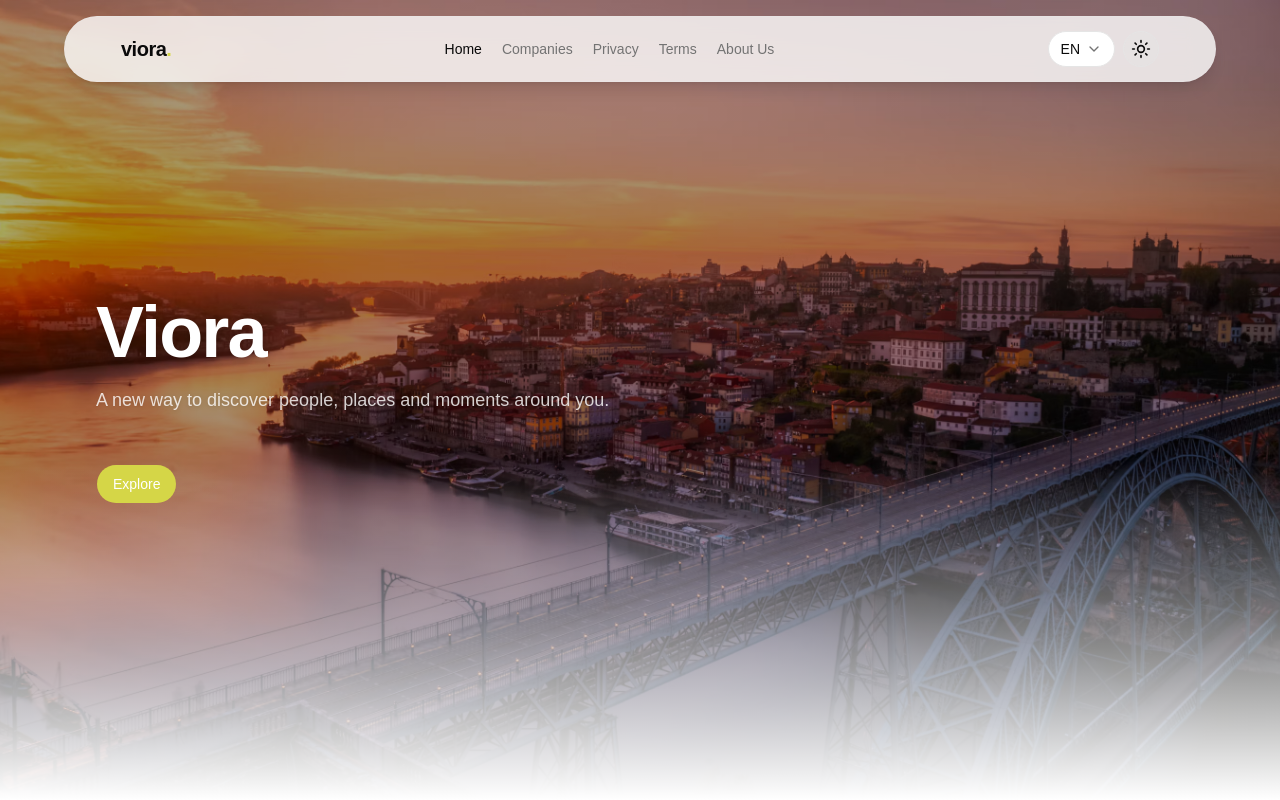
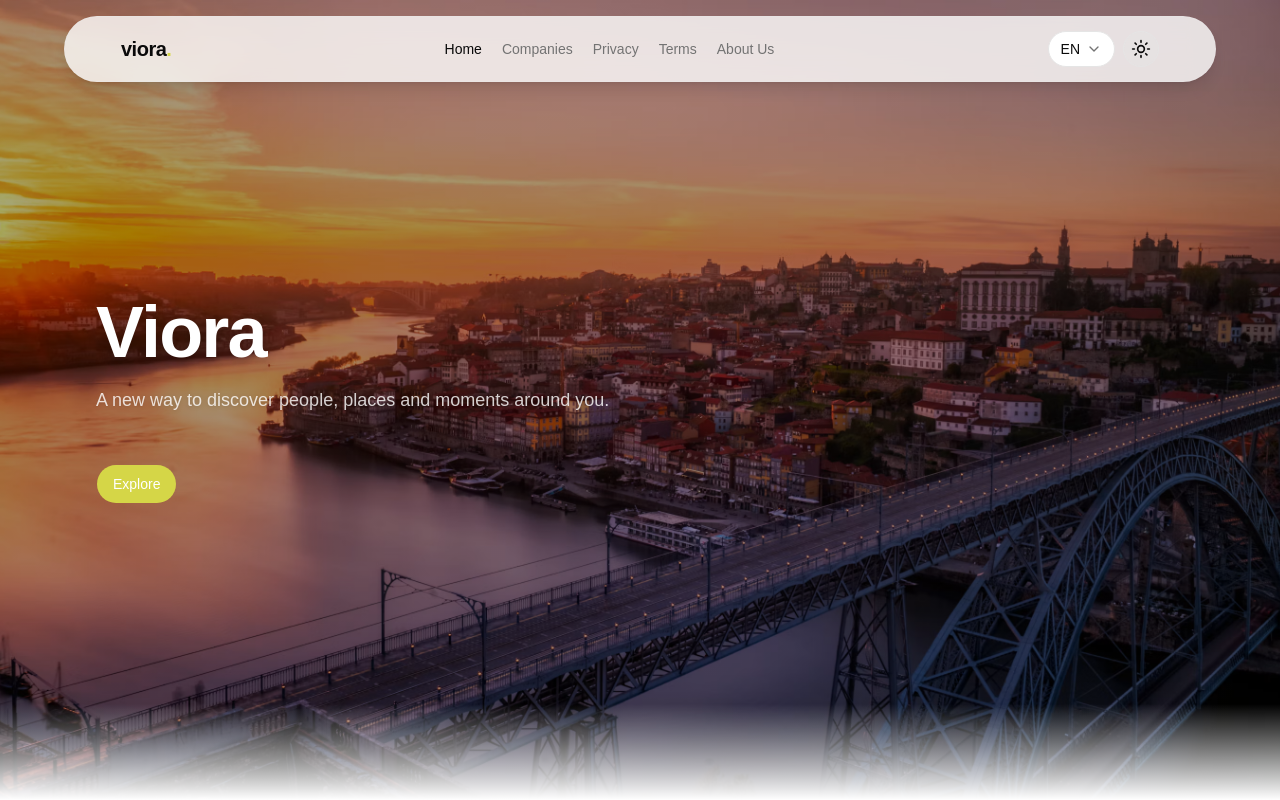
Before and after one commit to viora-studio/landing-page, a React (Vite) app: page / in a window 1280 px wide. Shown: the top 800 px of the page. Built offline with nearby package versions, Linux system fonts and the light colour scheme.

Commit message:
style: soften wallpaper fade in light mode

```diff
--- a/src/index.css
+++ b/src/index.css
@@ -164,6 +164,14 @@
   background-size: cover;
 }
 
+/* Keep the light theme transition short and subtle. */
+:root:not(.dark) .home-wallpaper {
+  background-image:
+    linear-gradient(to bottom, transparent 88%, var(--background) 100%),
+    linear-gradient(rgb(0 0 0 / 35%), rgb(0 0 0 / 35%)),
+    url("/wallpaper.avif");
+}
+
 
 html {
   scroll-behavior: smooth;
```
